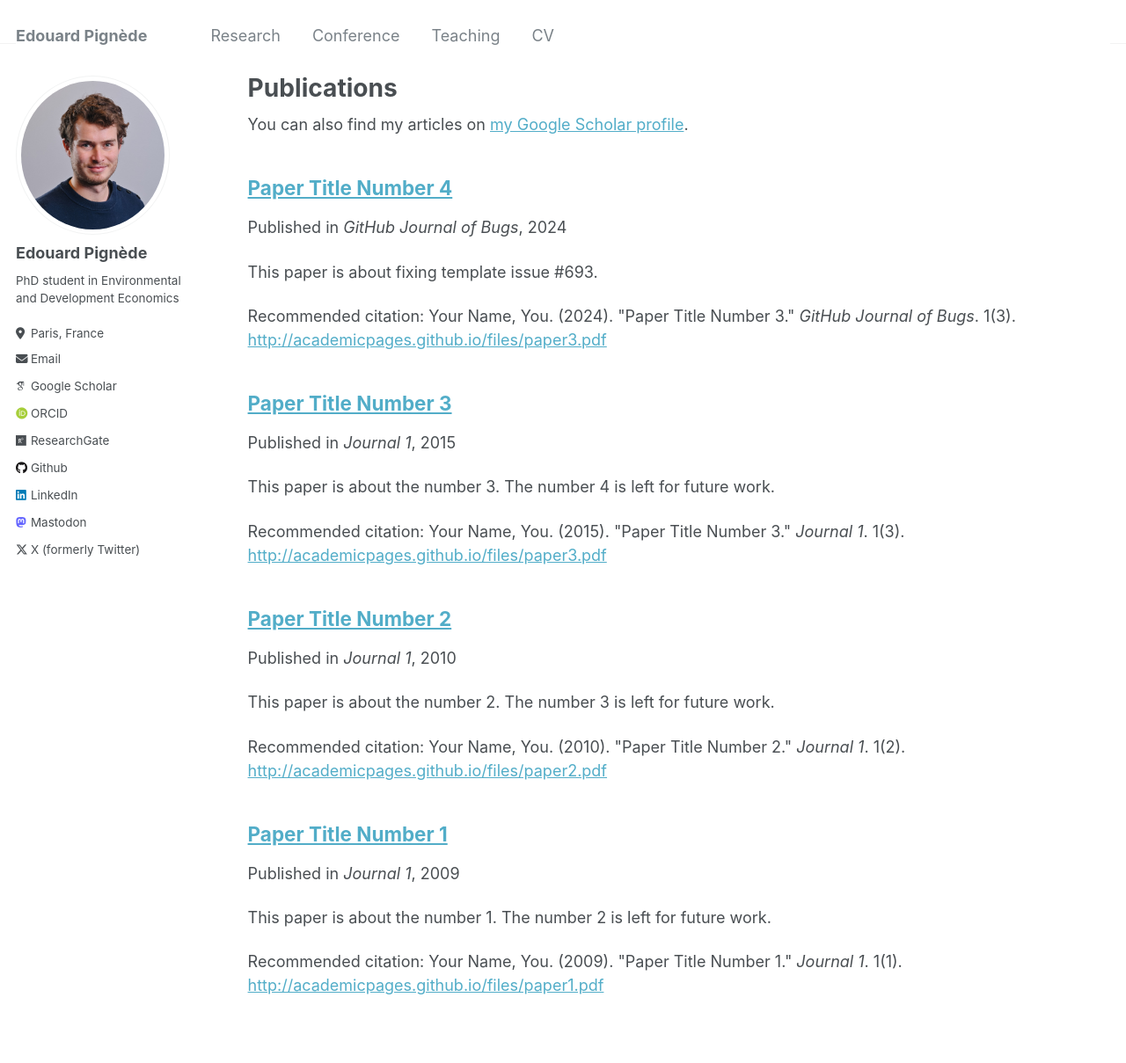
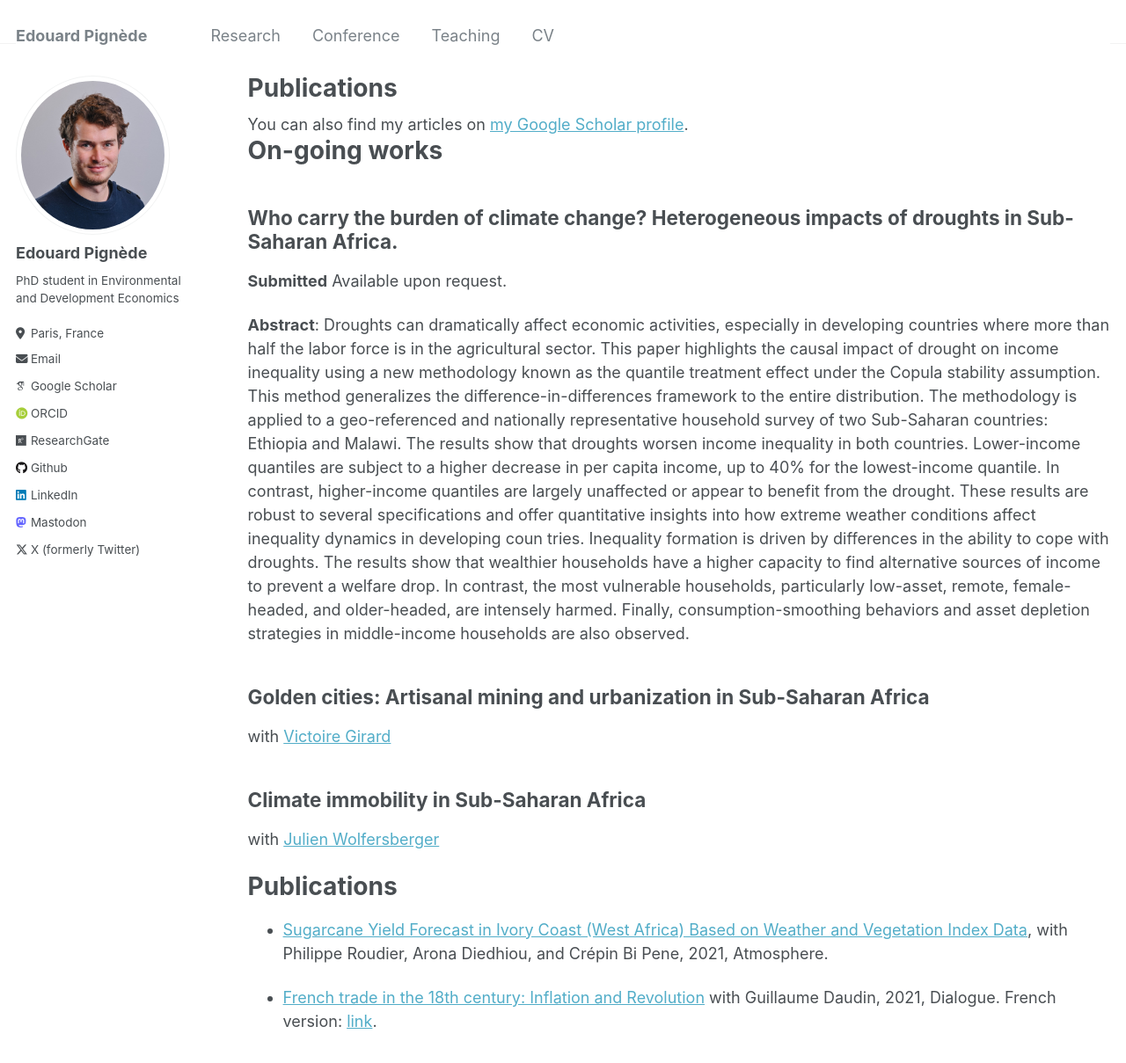
Before and after one commit to edouardpignede/edouardpignede.github.io, a Jekyll site: the page built from _pages/publications.md, in a window 1280 px wide and 1400 px high. Shown: the top 1209 px of the window at 88% size. Built offline with Jekyll 4.4.1, drawn with Linux system fonts in a browser that asks for light colours; some web fonts are replaced.

Commit message:
Update publication and cv

```diff
--- a/_pages/publications.md
+++ b/_pages/publications.md
@@ -9,8 +9,30 @@ author_profile: true
   <div class="wordwrap">You can also find my articles on <a href="{{site.author.googlescholar}}">my Google Scholar profile</a>.</div>
 {% endif %}
 
-{% include base_path %}
+On-going works
+======
 
-{% for post in site.publications reversed %}
-  {% include archive-single.html %}
-{% endfor %}
+Who carry the burden of climate change? Heterogeneous impacts of droughts in Sub-Saharan Africa.
+------
+**Submitted** Available upon request.
+
+**Abstract**:
+Droughts can dramatically affect economic activities, especially in developing countries where more than half the labor force is in the agricultural sector. This paper highlights the causal impact of drought on income inequality using a new methodology known as the quantile treatment effect under the Copula stability assumption. This method generalizes the difference-in-differences framework to the entire distribution. The methodology is applied to a geo-referenced and nationally representative household survey of two Sub-Saharan countries: Ethiopia and Malawi. The results show that droughts worsen income inequality in both countries. Lower-income quantiles are subject to a higher decrease in per capita income, up to 40% for the lowest-income quantile. In contrast, higher-income quantiles are largely unaffected or appear to benefit from the drought. These results are robust to several specifications and offer
+quantitative insights into how extreme weather conditions affect inequality dynamics in developing coun tries. Inequality formation is driven by differences in the ability to cope with droughts. The results show that wealthier households have a higher capacity to find alternative sources of income to prevent a welfare drop. In contrast, the most vulnerable households, particularly low-asset, remote, female-headed, and older-headed, are intensely harmed. Finally, consumption-smoothing behaviors and asset depletion strategies in middle-income households are also observed.
+
+
+Golden cities: Artisanal mining and urbanization in Sub-Saharan Africa
+------
+with [Victoire Girard](https://sites.google.com/site/girardvictoire/home)
+
+
+Climate immobility in Sub-Saharan Africa
+------
+with [Julien Wolfersberger](https://julienwolfersberger.fr)
+
+
+Publications
+======
+- [Sugarcane Yield Forecast in Ivory Coast (West Africa) Based on Weather and Vegetation Index Data](https://www.mdpi.com/2073-4433/12/11/1459), with Philippe Roudier, Arona Diedhiou, and Crépin Bi Pene, 2021, Atmosphere.
+
+- [French trade in the 18th century: Inflation and Revolution](https://dial.ird.fr/wp-content/uploads/2021/10/Dialogue_Eng_62_def.pdf) with Guillaume Daudin, 2021, Dialogue. French version: [link](https://dial.ird.fr/wp-content/uploads/2021/10/Dialogue-62.pdf).
```
Also changed, not shown: _pages/cv.md (+21 -18 lines).
